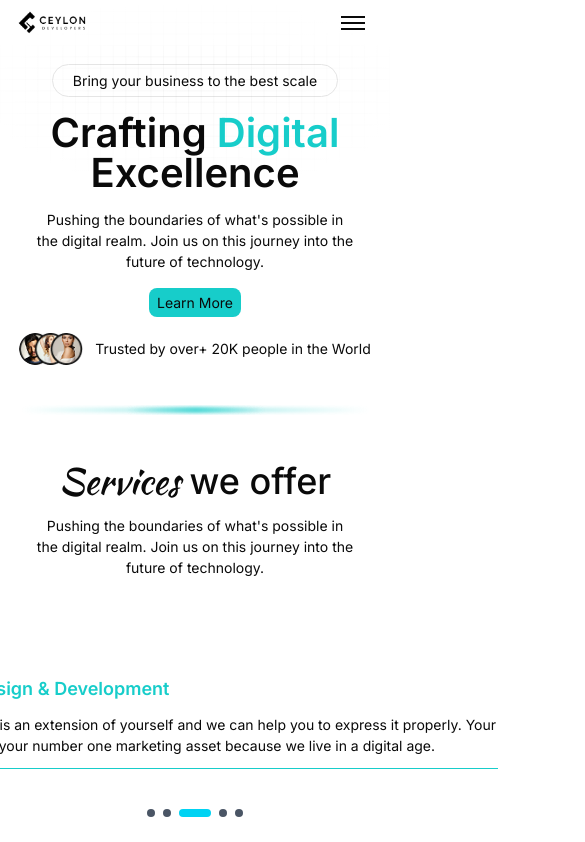
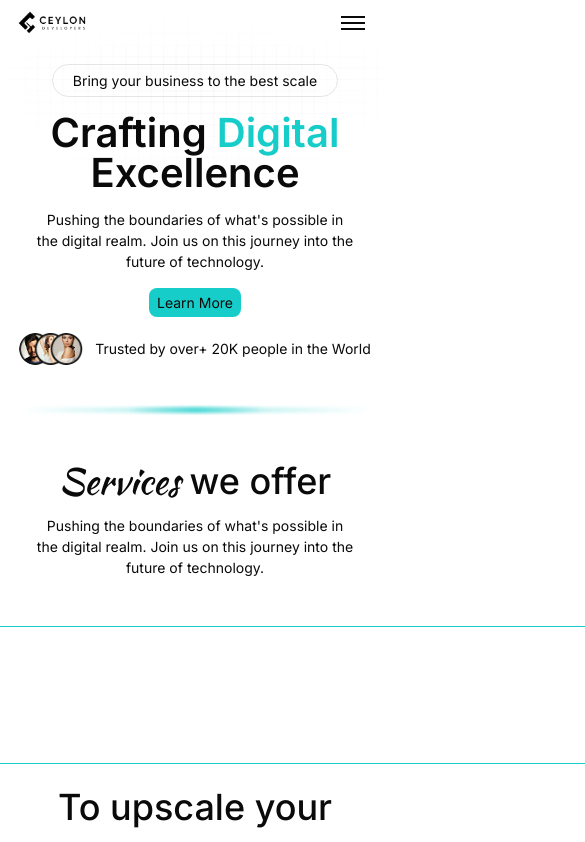
Before and after one commit to Roshen-Perera/ceylon-developers-portfolio, a Next.js app: page / in a window 390 px wide. Shown: the top 842 px of the page, 585 px wide, since content can reach past the window. Built offline with nearby package versions, Linux system fonts and the light colour scheme.

Commit message:
Refactor ServiceCarousel to implement seamless infinite scroll, enhance responsiveness, and improve animation performance

```diff
--- a/components/serviceCarousel.tsx
+++ b/components/serviceCarousel.tsx
@@ -2,7 +2,6 @@
 
 import React, { useEffect, useState, useCallback, useMemo } from "react";
 import Image from "next/image";
-import { ChevronLeft, ChevronRight } from "lucide-react";
 import { H5, P } from "./typography";
 
 const services = [
@@ -15,7 +14,7 @@ const services = [
   },
   {
     id: 2,
-    title: "Testing", // Added title for consistency
+    title: "Testing",
     description:
       "A Website is an extension of yourself and we can help you to express it properly. Your website is your number one marketing asset because we live in a digital age.",
     icon: "/assets/icons/testing.gif",
@@ -44,29 +43,24 @@ const services = [
 ];
 
 const ServiceCarousel = () => {
-  const [currentIndex, setCurrentIndex] = useState(0);
+  const [offset, setOffset] = useState(0);
   const [itemsPerView, setItemsPerView] = useState(5);
-
-  // Calculate the maximum index the carousel can translate to
-  const maxIndex = useMemo(() => {
-    return Math.max(0, services.length - itemsPerView);
-  }, [itemsPerView]);
+  const [isPaused, setIsPaused] = useState(false);
 
   // Handle responsive items per view
   useEffect(() => {
     const handleResize = () => {
-      // Use clientWidth for more reliable window size in Next.js/React environment
       const width = window.innerWidth;
       if (width < 640) {
-        setItemsPerView(1); // Mobile: 1 card
+        setItemsPerView(1);
       } else if (width < 768) {
-        setItemsPerView(2); // Small tablet: 2 cards
+        setItemsPerView(2);
       } else if (width < 1024) {
-        setItemsPerView(3); // Tablet: 3 cards
+        setItemsPerView(3);
       } else if (width < 1280) {
-        setItemsPerView(4); // Small desktop: 4 cards
+        setItemsPerView(4);
       } else {
-        setItemsPerView(5); // Large desktop: 5 cards
+        setItemsPerView(5);
       }
     };
 
@@ -75,61 +69,60 @@ const ServiceCarousel = () => {
     return () => window.removeEventListener("resize", handleResize);
   }, []);
 
-  // Reset currentIndex when itemsPerView or maxIndex changes
+  // Triple the services array for seamless infinite scroll
+  const extendedServices = useMemo(() => {
+    return [...services, ...services, ...services];
+  }, []);
+
+  // Continuous smooth scroll animation
   useEffect(() => {
-    if (currentIndex > maxIndex) {
-      setCurrentIndex(maxIndex);
-    }
-  }, [itemsPerView, maxIndex, currentIndex]);
+    if (isPaused) return;
 
-  // Auto-scroll effect (THE INFINITE LOOP CHANGE)
-  useEffect(() => {
-    if (maxIndex === 0) return; // Prevent auto-scroll if all items are visible
+    const animate = () => {
+      setOffset((prev) => {
+        const newOffset = prev + 0.05; // Adjust speed here (smaller = slower)
 
-    const interval = setInterval(() => {
-      setCurrentIndex((prev) => {
-        // If the current index is the last possible index, loop back to 0.
-        // Otherwise, move to the next index.
-        return prev >= maxIndex ? 0 : prev + 1;
+        // Reset when we've scrolled through one complete set
+        if (newOffset >= 100) {
+          return 0;
+        }
+
+        return newOffset;
       });
-    }, 3000);
+    };
 
-    return () => clearInterval(interval);
-  }, [maxIndex]);
-
-  const goToSlide = useCallback(
-    (index: number) => {
-      // Ensure the index is within [0, maxIndex] range
-      setCurrentIndex(Math.min(index, maxIndex));
-    },
-    [maxIndex]
-  );
+    const animationFrame = requestAnimationFrame(animate);
+    return () => cancelAnimationFrame(animationFrame);
+  }, [offset, isPaused]);
 
   return (
-    <div className="flex items-center justify-center p-4 sm:p-6 lg:p-8 mx-60 overflow-hidden">
-      <div className="">
+    <div
+      className="flex items-center justify-center p-4 sm:p-6 lg:p-8 overflow-hidden"
+      onMouseEnter={() => setIsPaused(true)}
+      onMouseLeave={() => setIsPaused(false)}
+    >
+      <div className="w-full">
         <div className="relative px-2 sm:px-4">
           <div className="overflow-hidden">
             <div
-              className="flex gap-3 sm:gap-4 lg:gap-5 transition-transform duration-500 ease-out"
+              className="flex gap-3 sm:gap-4 lg:gap-5"
               style={{
-                // Calculate the percentage to translate based on current index and items per view
-                transform: `translateX(-${
-                  currentIndex * (100 / itemsPerView)
-                }%)`,
+                transform: `translateX(-${offset}%)`,
+                transition: "none",
               }}
             >
-              {services.map((service, index) => {
-                const displayIndex = index - currentIndex;
-                // Determines if the card is visually in the center of the viewport
+              {extendedServices.map((service, index) => {
+                const position =
+                  (index - offset / (100 / extendedServices.length)) %
+                  extendedServices.length;
+                const displayIndex = Math.floor(position);
                 const isCenterCard =
-                  itemsPerView > 1 &&
                   displayIndex === Math.floor(itemsPerView / 2);
 
                 return (
                   <div
-                    key={service.id}
-                    className={`lg:min-w-80 shrink-0 flex flex-col border-[#17CDCA] border rounded-lg p-3 sm:p-4 gap-3 sm:gap-4 transition-all duration-500 ${
+                    key={`${service.id}-${index}`}
+                    className={`lg:min-w-80 shrink-0 flex flex-col border-[#17CDCA] border rounded-lg p-3 sm:p-4 gap-3 sm:gap-4 transition-transform duration-300 ${
                       !isCenterCard &&
                       displayIndex >= 0 &&
                       displayIndex < itemsPerView
@@ -137,11 +130,10 @@ const ServiceCarousel = () => {
                         : ""
                     }`}
                     style={{
-                      // Calculate card width based on itemsPerView and gap size
                       width: `calc(${100 / itemsPerView}% - ${
-                        ((itemsPerView - 1) * (itemsPerView === 1 ? 12 : 16)) /
-                        itemsPerView
+                        ((itemsPerView - 1) * 16) / itemsPerView
                       }px)`,
+                      minWidth: "280px",
                     }}
                   >
                     <Image
@@ -160,24 +152,6 @@ const ServiceCarousel = () => {
             </div>
           </div>
         </div>
-
-        {/* Navigation Dots */}
-        {maxIndex > 0 && ( // Only show dots if there's more than one slide available
-          <div className="flex justify-center gap-2 mt-6 sm:mt-8">
-            {Array.from({ length: maxIndex + 1 }).map((_, index) => (
-              <button
-                key={index}
-                onClick={() => goToSlide(index)}
-                className={`transition-all duration-300 rounded-full ${
-                  currentIndex === index
-                    ? "w-8 h-2 bg-cyan-400"
-                    : "w-2 h-2 bg-gray-600 hover:bg-gray-500"
-                }`}
-                aria-label={`Go to slide ${index + 1}`}
-              />
-            ))}
-          </div>
-        )}
       </div>
     </div>
   );
```
